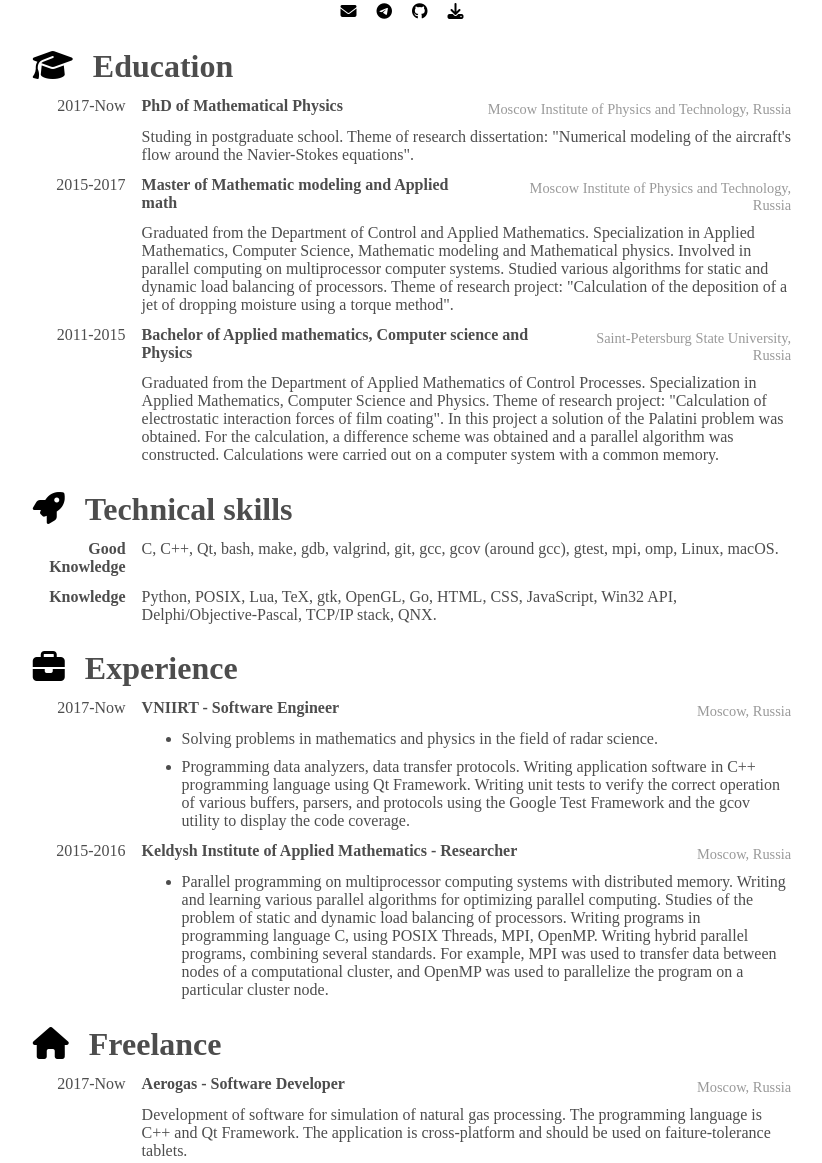
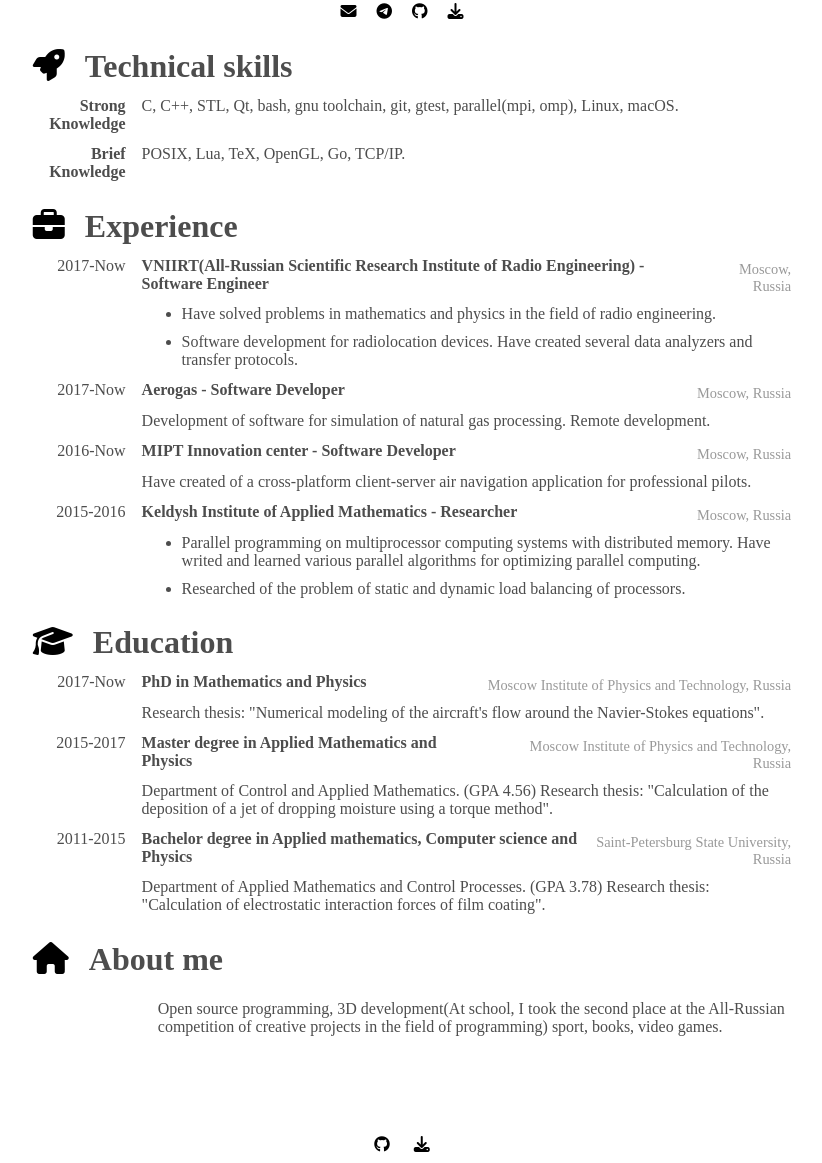
Before and after one commit to AlexChinasky/AlexChinasky.github.io, a plain HTML site: page index.html in a window 1280 px wide. Shown: the part 201-1364 px from the top of the page, without its empty margins (228-1050 px from the left). Drawn offline with Linux system fonts and the light colour scheme.

Commit message:
Fix some info and have added resume pdf file for download.

```diff
--- a/index.html
+++ b/index.html
@@ -22,7 +22,7 @@
         <a href="mailto:romanenko.ri@phystech.edu" class icon="icon"><i class="fa fa-envelope" aria-hidden="true"></i></a>
         <a href="https://t.me/follownovel" class icon="icon"><i class="fa fa-telegram" aria-hidden="true"></i></a>
         <a href="https://github.com/AlexChinasky" class icon="icon"><i class="fa fa-github" aria-hidden="true"></i></a>
-        <a href="https://github.com/AlexChinasky" class ="icon"><i class="fa fa-download" aria-hidden="true"></i></a>
+        <a href="resume.pdf" class ="icon"><i class="fa fa-download" aria-hidden="true"></i></a>
 
 </div>
 
@@ -32,71 +32,16 @@
     <div style="flex: 3; padding: 0 8px 24px 8px">
 
 
-
-        <div style="display: flex; flex-direction: column">
-            <h2 class="section-heading"><i class="fa fa-graduation-cap" aria-hidden="true"></i>Education</h2>
-
-            <div style="display: flex; margin-top: 12px">
-                <div style="flex: 1; display: flex; justify-content: flex-end; margin-right: 16px; text-align: end">
-                    <p>2017-Now</p>
-                </div>
-                <div style="display: flex; flex-direction: column; flex: 7">
-                    <div class="item-header" style="display: flex; justify-content: space-between">
-                        <p class="item-heading">PhD of Mathematical Physics</p>
-                        <p class="lighter">Moscow Institute of Physics and Technology, Russia</p>
-                    </div>
-                    <p style="margin-top: 10px">
-                        Studing in postgraduate school.
-                        Theme of research dissertation: "Numerical modeling of the aircraft's flow around the Navier-Stokes equations".
-                    </p>
-                </div>
-            </div>
-
-            <div style="display: flex; margin-top: 12px">
-                <div style="flex: 1; display: flex; justify-content: flex-end; margin-right: 16px; text-align: end">
-                    <p>2015-2017</p>
-                </div>
-                <div style="display: flex; flex-direction: column; flex: 7">
-                    <div class="item-header" style="display: flex; justify-content: space-between">
-                        <p class="item-heading">Master of Mathematic modeling and Applied math</p>
-                        <p class="lighter">Moscow Institute of Physics and Technology, Russia</p>
-                    </div>
-                    <p style="margin-top: 10px">
-                        Graduated from the Department of Control and Applied Mathematics. Specialization in Applied Mathematics, Computer Science, Mathematic modeling and Mathematical physics. Involved in parallel computing on multiprocessor computer systems. Studied various algorithms for static and dynamic load balancing of processors.
-                        Theme of research project: "Calculation of the deposition of a jet of dropping moisture using a torque method".
-                    </p>
-                </div>
-            </div>
-
-             <div style="display: flex; margin-top: 12px">
-                <div style="flex: 1; display: flex; justify-content: flex-end; margin-right: 16px; text-align: end">
-                    <p>2011-2015</p>
-                </div>
-                <div style="display: flex; flex-direction: column; flex: 7">
-                    <div class="item-header" style="display: flex; justify-content: space-between">
-                        <p class="item-heading">Bachelor of Applied mathematics, Computer science and Physics</p>
-                        <p class="lighter">Saint-Petersburg State University, Russia</p>
-                    </div>
-                    <p style="margin-top: 10px">
-                        Graduated from the Department of Applied Mathematics of Control Processes. Specialization in Applied Mathematics, Computer Science and Physics.
-                        Theme of research project: "Calculation of electrostatic interaction forces of film coating". In this project a solution of the Palatini problem was obtained. For the calculation, a difference scheme was obtained and a parallel algorithm was constructed. Calculations were carried out on a computer system with a common memory.
-                    </p>
-                </div>
-            </div>
-
-        </div>
-
         <div style="display: flex; flex-direction: column">
             <h2 class="section-heading"><i class="fa fa-rocket" aria-hidden="true"></i>Technical skills</h2>
             <div style="display: flex; margin-top: 12px">
                 <div style="flex: 1; display: flex; justify-content: flex-end; margin-right: 16px; text-align: end">
-                    <p class="item-heading">Good Knowledge</p>
+                    <p class="item-heading">Strong Knowledge</p>
                 </div>
                 <div style="display: flex; flex-direction: column; flex: 7">
                     <p>
-                        C, C++, Qt, bash, make, gdb,
-                        valgrind, git, gcc, gcov (around gcc),
-                        gtest, mpi, omp, Linux, macOS.
+                        C, C++, STL, Qt, bash, gnu toolchain, git,
+                        gtest, parallel(mpi, omp), Linux, macOS.
                     </p>
 
                 </div>
@@ -104,12 +49,11 @@
 
             <div style="display: flex; margin-top: 12px">
                 <div style="flex: 1; display: flex; justify-content: flex-end; margin-right: 16px; text-align: end">
-                    <p class="item-heading">Knowledge</p>
+                    <p class="item-heading">Brief Knowledge</p>
                 </div>
                 <div style="display: flex; flex-direction: column; flex: 7">
                     <p>
-                        Python, POSIX, Lua, TeX, gtk, OpenGL, Go, HTML,
-                        CSS, JavaScript, Win32 API, Delphi/Objective-Pascal, TCP/IP stack, QNX.
+                        POSIX, Lua, TeX, OpenGL, Go, TCP/IP.
                     </p>
                 </div>
             </div>
@@ -124,20 +68,51 @@
                 </div>
                 <div style="display: flex; flex-direction: column; flex: 7">
                     <div class="item-header" style="display: flex; justify-content: space-between">
-                        <p class="item-heading">VNIIRT - Software Engineer</p>
+                        <p class="item-heading">VNIIRT(All-Russian Scientific Research Institute of Radio Engineering) - Software Engineer</p>
                         <p class="lighter">Moscow, Russia</p>
                     </div>
                     <ul>
                         <li style="margin-top: 10px">
-                            Solving problems in mathematics and physics in the field of radar science.
+                            Have solved problems in mathematics and physics in the field of radio engineering.
                         </li>
                         <li style="margin-top: 10px">
-                            Programming data analyzers, data transfer protocols. Writing application software in C++ programming language using Qt Framework. Writing unit tests to verify the correct operation of various buffers, parsers, and protocols using the Google Test Framework and the gcov utility to display the code coverage.
+                            Software development for radiolocation devices. Have created several data analyzers and transfer protocols.
                         </li>
 
                     </ul>
                 </div>
             </div>
+
+            <div style="display: flex; margin-top: 12px">
+                <div style="flex: 1; display: flex; justify-content: flex-end; margin-right: 16px; text-align: end">
+                    <p>2017-Now</p>
+                </div>
+                <div style="display: flex; flex-direction: column; flex: 7">
+                    <div class="item-header" style="display: flex; justify-content: space-between">
+                        <p class="item-heading">Aerogas - Software Developer</p>
+                        <p class="lighter">Moscow, Russia</p>
+                    </div>
+                    <p style="margin-top: 10px">
+                        Development of software for simulation of natural gas processing. Remote development.
+                    </p>
+                </div>
+            </div>
+
+             <div style="display: flex; margin-top: 12px">
+                <div style="flex: 1; display: flex; justify-content: flex-end; margin-right: 16px; text-align: end">
+                    <p>2016-Now</p>
+                </div>
+                <div style="display: flex; flex-direction: column; flex: 7">
+                    <div class="item-header" style="display: flex; justify-content: space-between">
+                        <p class="item-heading">MIPT Innovation center - Software Developer</p>
+                        <p class="lighter">Moscow, Russia</p>
+                    </div>
+                    <p style="margin-top: 10px">
+                        Have created of a cross-platform client-server air navigation application for professional pilots.
+                    </p>
+                </div>
+            </div>
+
             <div style="display: flex; margin-top: 12px">
                 <div style="flex: 1; display: flex; justify-content: flex-end; margin-right: 16px; text-align: end">
                     <p>2015-2016</p>
@@ -149,7 +124,10 @@
                     </div>
                     <ul>
                         <li style="margin-top: 10px">
-                            Parallel programming on multiprocessor computing systems with distributed memory. Writing and learning various parallel algorithms for optimizing parallel computing. Studies of the problem of static and dynamic load balancing of processors. Writing programs in programming language C, using POSIX Threads, MPI, OpenMP. Writing hybrid parallel programs, combining several standards. For example, MPI was used to transfer data between nodes of a computational cluster, and OpenMP was used to parallelize the program on a particular cluster node.
+                            Parallel programming on multiprocessor computing systems with distributed memory. Have writed and learned various parallel algorithms for optimizing parallel computing.
+                        </li>
+                        <li style="margin-top: 10px">
+                            Researched of the problem of static and dynamic load balancing of processors.
                         </li>
                     </ul>
                 </div>
@@ -158,37 +136,70 @@
 
         </div>
 
-        <div style="display: flex; flex-direction: column">
-            <h2 class="section-heading"><i class="fa fa-home" aria-hidden="true"></i>Freelance</h2>
+         <div style="display: flex; flex-direction: column">
+            <h2 class="section-heading"><i class="fa fa-graduation-cap" aria-hidden="true"></i>Education</h2>
+
             <div style="display: flex; margin-top: 12px">
                 <div style="flex: 1; display: flex; justify-content: flex-end; margin-right: 16px; text-align: end">
                     <p>2017-Now</p>
                 </div>
                 <div style="display: flex; flex-direction: column; flex: 7">
                     <div class="item-header" style="display: flex; justify-content: space-between">
-                        <p class="item-heading">Aerogas - Software Developer</p>
-                        <p class="lighter">Moscow, Russia</p>
+                        <p class="item-heading">PhD in Mathematics and Physics</p>
+                        <p class="lighter">Moscow Institute of Physics and Technology, Russia</p>
                     </div>
                     <p style="margin-top: 10px">
-                        Development of software for simulation of natural gas processing.
-                        The programming language is C++ and Qt Framework. The application is cross-platform and should be used on faiture-tolerance tablets.
+                        Research thesis: "Numerical modeling of the aircraft's flow around the Navier-Stokes equations".
                     </p>
                 </div>
             </div>
+
             <div style="display: flex; margin-top: 12px">
                 <div style="flex: 1; display: flex; justify-content: flex-end; margin-right: 16px; text-align: end">
-                    <p>2016-Now</p>
+                    <p>2015-2017</p>
                 </div>
                 <div style="display: flex; flex-direction: column; flex: 7">
                     <div class="item-header" style="display: flex; justify-content: space-between">
-                        <p class="item-heading">MIPT Innovation center - Software Developer</p>
-                        <p class="lighter">Moscow, Russia</p>
+                        <p class="item-heading">Master degree in Applied Mathematics and Physics</p>
+                        <p class="lighter">Moscow Institute of Physics and Technology, Russia</p>
                     </div>
                     <p style="margin-top: 10px">
-                        Creation of a cross-platform client-server air navigation application for amateur pilots and professional pilots. Tools that use the programming language C/C++ Qt Framework. Support and processing of the client part, system architecture, design of the data transmission architecture, updating of the user database, encryption system, parser for processing the input data of the aeronautical information.
+                       Department of Control and Applied Mathematics. (GPA 4.56)
+                       Research thesis: "Calculation of the deposition of a jet of dropping moisture using a torque method".
                     </p>
                 </div>
             </div>
+
+             <div style="display: flex; margin-top: 12px">
+                <div style="flex: 1; display: flex; justify-content: flex-end; margin-right: 16px; text-align: end">
+                    <p>2011-2015</p>
+                </div>
+                <div style="display: flex; flex-direction: column; flex: 7">
+                    <div class="item-header" style="display: flex; justify-content: space-between">
+                        <p class="item-heading">Bachelor degree in Applied mathematics, Computer science and Physics</p>
+                        <p class="lighter">Saint-Petersburg State University, Russia</p>
+                    </div>
+                    <p style="margin-top: 10px">
+                        Department of Applied Mathematics and Control Processes. (GPA 3.78)
+                        Research thesis: "Calculation of electrostatic interaction forces of film coating".
+                    </p>
+                </div>
+            </div>
+
+        </div>
+
+        <div style="display: flex; flex-direction: column">
+            <h2 class="section-heading"><i class="fa fa-home" aria-hidden="true"></i>About me</h2>
+            <div style="display: flex; margin-top: 12px">
+
+                <div style="display: flex; flex-direction: column; flex: 7">
+
+                    <p style="margin-top: 10px; margin-left: 125px">
+                            Open source programming, 3D development(At school, I took the second place at the All-Russian competition of creative projects in the field of programming) sport, books, video games.
+                    </p>
+                </div>
+            </div>
+
         </div>
 
 
@@ -199,7 +210,7 @@
               <a class="icon" href="https://github.com/AlexChinasky">
                 <i class="fa fa-github"></i>
               </a>
-              <a href="https://github.com/AlexChinasky" class="icon" download>
+              <a href="resume.pdf" class="icon" download>
                 <i class="fa fa-download" aria-hidden="true">
               </i></a>
             </p>
```
Also changed, not shown: 1 other file.
